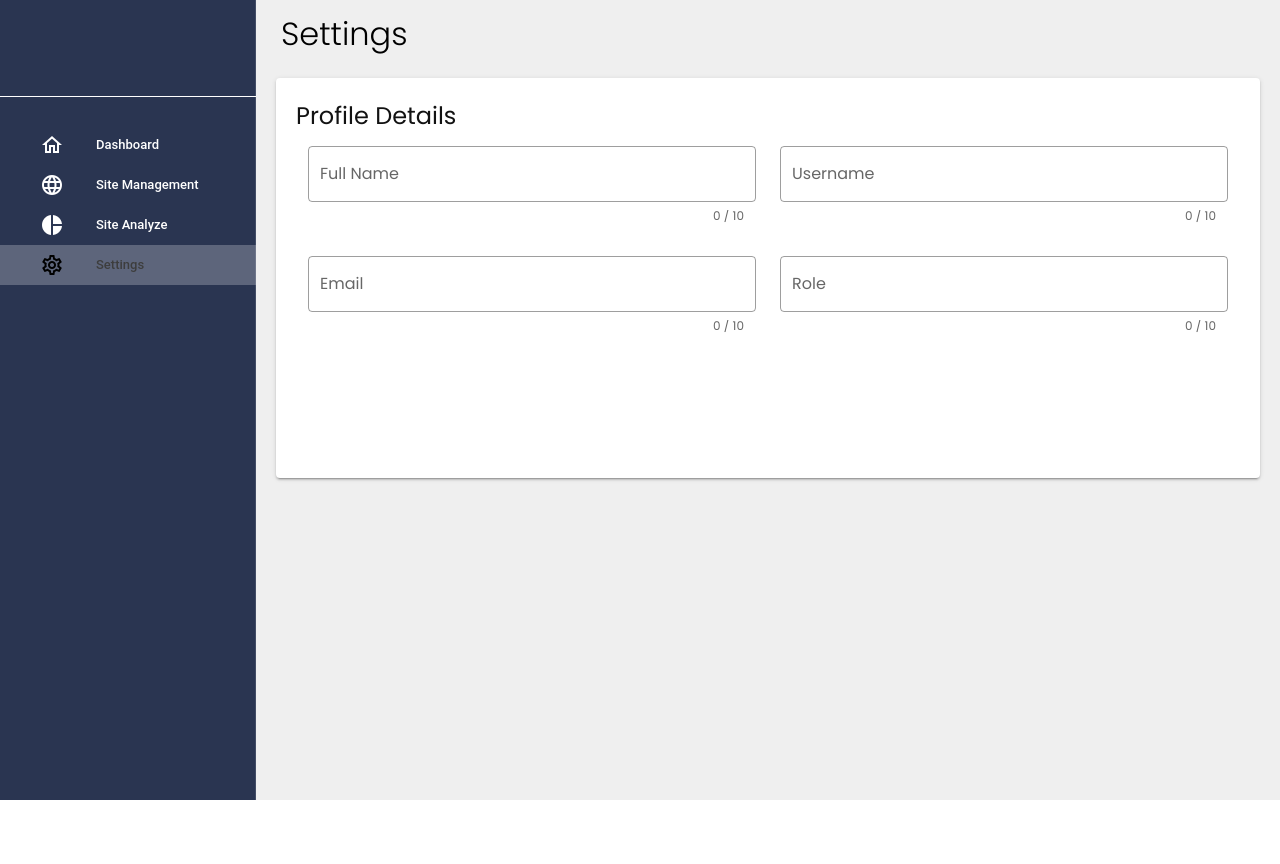
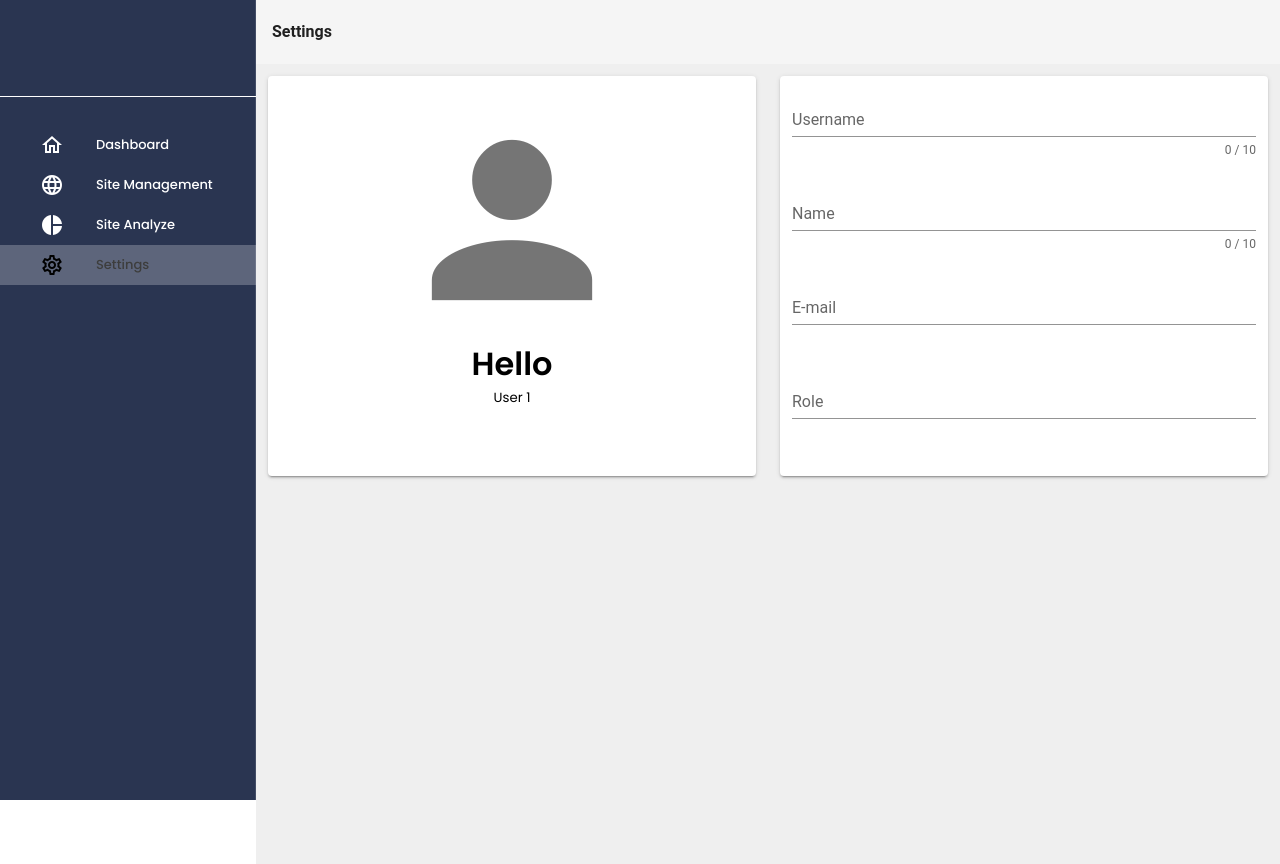
Before and after one commit to NabillQosthalany/Engine-Monitoring, a Vue app: page /Settings in a window 1280 px wide. Before the commit the page ends 800 px from the top, so only its background shows below. Built offline with nearby package versions, Linux system fonts and the light colour scheme; a small style sheet from the web is missing.

Commit message:
"add method login"

```diff
--- a/package.json
+++ b/package.json
@@ -3,14 +3,18 @@
   "version": "0.1.0",
   "private": true,
   "scripts": {
-    "serve": "vue-cli-service serve",
+    "serve": "vue-cli-service serve --port 3636",
     "build": "vue-cli-service build"
   },
   "dependencies": {
     "@mdi/font": "5.9.55",
+    "axios": "^1.1.3",
     "core-js": "^3.8.3",
+    "epic-spinners": "^1.1.0",
     "highcharts-vue": "^1.4.0",
     "roboto-fontface": "*",
+    "sweetalert": "^2.1.2",
+    "sweetalert2": "^11.6.0",
     "vue": "^2.6.14",
     "vue-router": "^3.5.1",
     "vuetify": "^2.6.0",
--- a/src/App.vue
+++ b/src/App.vue
@@ -1,17 +1,25 @@
 <template>
   <v-app>
     <v-main>
-      <router-view />
+      <router-view
+          :baseURL="baseURL"
+      />
     </v-main>
   </v-app>
 </template>
 <script>
+import axios from 'axios';
 export default {
-  name: "App",
+  data(){
+    return{
+      baseURL : "https://limitless-lake-55070.herokuapp.com/",
+    }
+  },
+  name: "App"
 
-  data: () => ({
-    //
-  }),
+  // data: () => ({
+  //   //
+  // }),
 };
 </script>
 
--- a/src/components/SideBar.vue
+++ b/src/components/SideBar.vue
@@ -16,6 +16,7 @@
           :key="i"
           :to="item.link"
           v-slot="{ active }"
+          class="text-sidebar"
         >
           <v-list-item-icon class="ml-6">
             <v-icon
@@ -41,7 +42,7 @@ export default {
     selectedItem: 0,
     items: [
       { icon: "mdi-home-outline", text: "Dashboard", link: "/Dashboard" },
-      { icon: "mdi-web", text: "Site Management" },
+      { icon: "mdi-web", text: "Site Management", link: "/Management" },
       { icon: "mdi-chart-pie", text: "Site Analyze", link: "/Analyze" },
       { icon: "mdi-cog-outline", text: "Settings", link: "/Settings" },
     ],
@@ -49,4 +50,8 @@ export default {
 };
 </script>
 
-<style></style>
+<style>
+.text-sidebar {
+  font-family: "Poppins", sans-serif;
+}
+</style>
--- a/src/router/index.js
+++ b/src/router/index.js
@@ -5,6 +5,7 @@ import Register from "../views/auth/Register";
 import Dashboard from "../views/dashboard/Dashboard";
 import Analyze from "../views/dashboard/Analyze";
 import Settings from "../views/dashboard/Settings";
+import Management from "../views/dashboard/Management";
 
 Vue.use(VueRouter);
 
@@ -34,6 +35,11 @@ const routes = [
     name: "SettingsPage",
     component: Settings,
   },
+  {
+    path: "/Management",
+    name: "ManagementPage",
+    component: Management,
+  },
 ];
 // {
 //   path: '/about',
--- a/src/views/auth/Login.vue
+++ b/src/views/auth/Login.vue
@@ -2,19 +2,21 @@
  <v-container  fluid fill-height>
   <v-layout class="align-center justify-center">
     <v-flex>
-      <Sidebar/>
       <v-card class="card mx-auto pa-3" width="350px">
         <v-img
             class="mx-auto"
             src="@/assets/img/logo.png"
             width="150px"></v-img>
-        <h1 class="text-center">Login</h1>
-       <div class="text-form pa-3">
-         <v-text-field class="text-input" outlined hide-details label="Username"></v-text-field>
-         <v-text-field class="text-input" outlined hide-details :append-icon="passwordType?'mdi-eye-off':'mdi-eye'" :type="passwordType ? 'password': 'text'" label="Password" @click:append="togglePassword"></v-text-field>
+       <v-form >
+         <h1  class="text-center">Login</h1>
+         <div class="text-form pa-3 ">
+           <v-text-field v-model="email" class="text-input" outlined hide-details label="Username"></v-text-field>
+           <v-text-field v-model="password" class="text-input" outlined hide-details :append-icon="passwordType?'mdi-eye-off':'mdi-eye'" :type="passwordType ? 'password': 'text'" label="Password" @click:append="togglePassword"></v-text-field>
          </div>
          <div class="text-center">
+
            <v-btn
+               @click="handleSubmit"
                   class="btn-login my-2"
                   depressed
                   large
@@ -24,30 +26,54 @@
            >
              Login
            </v-btn>
+
          </div>
          <div class="text-account text-center pb-1">
            <p>Don’t have account? <router-link to="/Register">Make it here!</router-link></p>
          </div>
+       </v-form>
       </v-card>
     </v-flex>
   </v-layout>
  </v-container>
 </template>
 <script>
+import axios from "axios"
+import swal from "sweetalert2";
 import SideBar from '@/components/SideBar'
 export default {
   name: "loginPage",
   component:{
-    SideBar
+    SideBar,
   },
   data(){
     return {
-      passwordType:true
+      passwordType:true,
+      email: '',
+      password:'',
     }
   },
   methods: {
     togglePassword(){
       this.passwordType = !this.passwordType
+    },
+   async handleSubmit(){
+      const response = await axios.post('https://limitless-lake-55070.herokuapp.com/user/signIn',{
+        email:this.email,
+        password:this.password
+      }).then(res=>{
+        if(res.data.status = "success"){
+          const token = res.data.token;
+          sessionStorage.setItem("token", token);
+          this.$router.push("/Dashboard");
+        }
+      }).catch(err=>{
+        swal.fire({
+          icon: 'error',
+          title: 'Oops...',
+          text: 'looks like the username or password you entered is wrong!',
+        })
+      })
     }
   }
 }
--- a/src/views/dashboard/Analyze.vue
+++ b/src/views/dashboard/Analyze.vue
@@ -2,7 +2,10 @@
   <v-app>
     <SideBar />
     <div class="content">
-      <h1 class="header">Analyze</h1>
+      <v-app-bar app flat>
+        <h4>Analyze</h4>
+      </v-app-bar>
+
       <v-row>
         <v-col cols="12" sm="12" class="pt-0">
           <v-card class="card mb-0 pb-0">
--- a/src/views/dashboard/Settings.vue
+++ b/src/views/dashboard/Settings.vue
@@ -2,55 +2,78 @@
   <v-app>
     <SideBar />
     <div class="content">
-      <h1 class="header">Settings</h1>
-      <v-card height="25rem" class="card pa-5 ma-5">
-        <h2>Profile Details</h2>
+      <v-app-bar fixed app flat>
+        <h4>Settings</h4>
+
+      </v-app-bar>
+      <v-container>
+        <v-row>
+          <v-col cols="12" md="6">
+            <v-card height="25rem">
+            <div class="text-user text-center  pa-6">
+              <v-avatar size="15rem">
+                <v-icon size="15rem">
+                  mdi-account
+                </v-icon>
+              </v-avatar>
+              <h1>Hello</h1>
+             <h5>User 1</h5>
+            </div>
+            </v-card>
+
+          </v-col>
+          <v-col cols="12" md="6">
+            <v-card height="25rem">
               <template>
                 <v-form v-model="valid">
                   <v-container>
                     <v-row>
-                <v-col cols="12" md="6">
+                      <v-col
+                          cols="12"
+                          md="12"
+                      >
                         <v-text-field
-                    v-model="fullname"
-                    :rules="nameRules"
-                    :counter="10"
-                    label="Full Name"
-                    required
-                    outlined
-                    class="text-input"
-                  ></v-text-field>
-                </v-col>
-                <v-col cols="12" md="6">
-                  <v-text-field
-                    v-model="username"
+                            v-model="Username"
                             :rules="nameRules"
                             :counter="10"
                             label="Username"
                             required
-                    outlined
-                    class="text-input"
                         ></v-text-field>
                       </v-col>
-                <v-col cols="12" md="6">
+
+                      <v-col
+                          cols="12"
+                          md="12"
+                      >
+                        <v-text-field
+                            v-model="Name"
+                            :rules="nameRules"
+                            :counter="10"
+                            label="Name"
+                            required
+                        ></v-text-field>
+                      </v-col>
+
+                      <v-col
+                          cols="12"
+                          md="12"
+                      >
                         <v-text-field
                             v-model="email"
-                    :rules="nameRules"
-                    :counter="10"
-                    label="Email"
+                            :rules="emailRules"
+                            label="E-mail"
                             required
-                    outlined
-                    class="text-input"
                         ></v-text-field>
                       </v-col>
-                <v-col cols="12" md="6">
+                      <v-col
+                          cols="12"
+                          md="12"
+                      >
                         <v-text-field
                             v-model="Role"
-                    :rules="nameRules"
-                    :counter="10"
+                            :rules="emailRules"
                             label="Role"
                             required
-                    outlined
-                    class="text-input"
                         ></v-text-field>
                       </v-col>
                     </v-row>
@@ -58,6 +81,11 @@
                 </v-form>
               </template>
             </v-card>
+
+          </v-col>
+        </v-row>
+      </v-container>
+
     </div>
   </v-app>
 </template>
@@ -66,17 +94,24 @@ import SideBar from "@/components/SideBar";
 export default {
   components: {
     SideBar,
+
   },
 };
 </script>
 <style scoped>
-.header {
-  color: #000000;
-  font-weight: 300;
-  padding: 10px 10px 0 25px;
-}
 .content {
   height: 100%;
   background-color: #efefef;
 }
+h1{
+  font-family: "Poppins", sans-serif;
+  color: #000000;
+  font-weight: 600;
+}
+h5{
+  font-family: "Poppins", sans-serif;
+  color: #000000;
+  font-weight: 400;
+}
+
 </style>
```
Also changed, not shown: 1 other file (tests, documents, lock files or other folders). Lines whose indentation alone changed are shown as unchanged.
